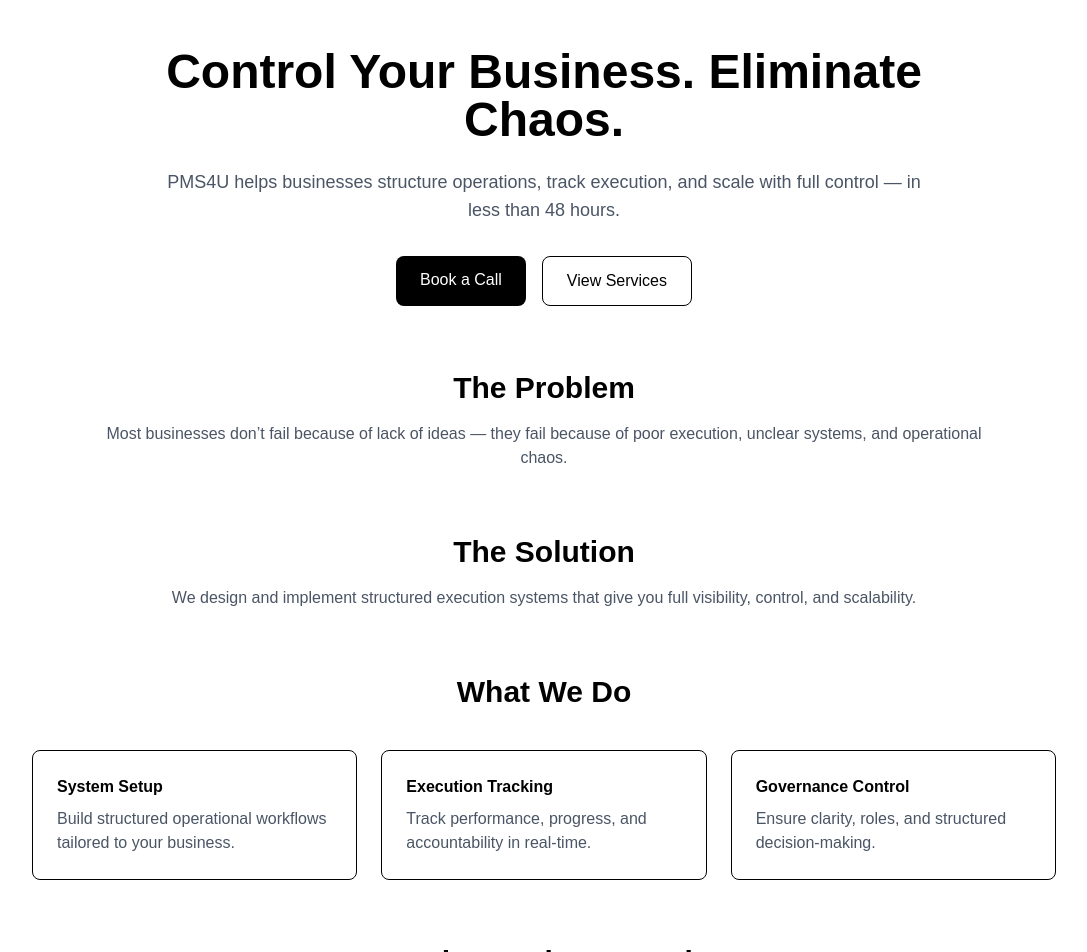
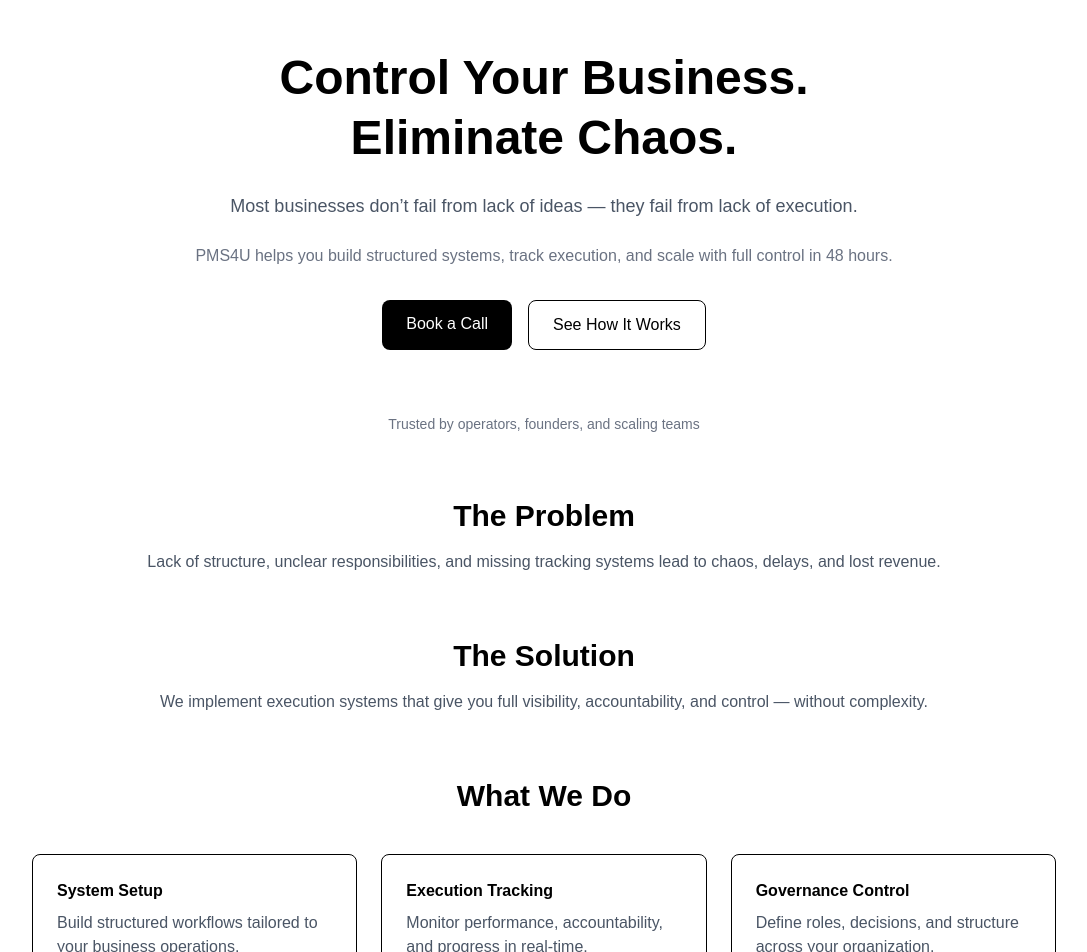
Before and after one commit to ycj62hxqxn-arch/pms4u, a Next.js app in the folder pms4u/: page / in a window 1280 px wide. Shown: the top 952 px of the page, without its empty margins (96-1183 px from the left). Built offline with nearby package versions, Linux system fonts and the light colour scheme.

Commit message:
upgrade UI + conversion v2

```diff
--- a/pms4u/app/page.tsx
+++ b/pms4u/app/page.tsx
@@ -4,18 +4,21 @@ export default function Home() {
 
       {/* HERO */}
       <section className="text-center max-w-3xl mx-auto mb-16">
-        <h1 className="text-5xl font-bold mb-6">
-          Control Your Business. Eliminate Chaos.
+        <h1 className="text-5xl font-bold mb-6 leading-tight">
+          Control Your Business. <br /> Eliminate Chaos.
         </h1>
 
-        <p className="text-lg text-gray-600 mb-8">
-          PMS4U helps businesses structure operations, track execution,
-          and scale with full control — in less than 48 hours.
+        <p className="text-lg text-gray-600 mb-6">
+          Most businesses don’t fail from lack of ideas — they fail from lack of execution.
+        </p>
+
+        <p className="text-md text-gray-500 mb-8">
+          PMS4U helps you build structured systems, track execution, and scale with full control in 48 hours.
         </p>
 
         <div className="flex justify-center gap-4">
           <a
-            href="https://wa.me/201XXXXXXXXX"
+            href="https://wa.me/491723256044"
             className="bg-black text-white px-6 py-3 rounded-lg"
           >
             Book a Call
@@ -25,9 +28,14 @@ export default function Home() {
             href="#services"
             className="border px-6 py-3 rounded-lg"
           >
-            View Services
+            See How It Works
           </a>
         </div>
+      </section>
+
+      {/* TRUST STRIP */}
+      <section className="text-center mb-16 text-gray-500 text-sm">
+        Trusted by operators, founders, and scaling teams
       </section>
 
       {/* PROBLEM */}
@@ -37,9 +45,8 @@ export default function Home() {
         </h2>
 
         <p className="text-gray-600">
-          Most businesses don’t fail because of lack of ideas —
-          they fail because of poor execution, unclear systems,
-          and operational chaos.
+          Lack of structure, unclear responsibilities, and missing tracking systems
+          lead to chaos, delays, and lost revenue.
         </p>
       </section>
 
@@ -50,8 +57,8 @@ export default function Home() {
         </h2>
 
         <p className="text-gray-600">
-          We design and implement structured execution systems
-          that give you full visibility, control, and scalability.
+          We implement execution systems that give you full visibility, accountability,
+          and control — without complexity.
         </p>
       </section>
 
@@ -62,24 +69,24 @@ export default function Home() {
         </h2>
 
         <div className="grid md:grid-cols-3 gap-6">
-          <div className="border p-6 rounded-lg">
+          <div className="border p-6 rounded-lg hover:shadow-lg transition">
             <h3 className="font-bold mb-2">System Setup</h3>
             <p className="text-gray-600">
-              Build structured operational workflows tailored to your business.
+              Build structured workflows tailored to your business operations.
             </p>
           </div>
 
-          <div className="border p-6 rounded-lg">
+          <div className="border p-6 rounded-lg hover:shadow-lg transition">
             <h3 className="font-bold mb-2">Execution Tracking</h3>
             <p className="text-gray-600">
-              Track performance, progress, and accountability in real-time.
+              Monitor performance, accountability, and progress in real-time.
             </p>
           </div>
 
-          <div className="border p-6 rounded-lg">
+          <div className="border p-6 rounded-lg hover:shadow-lg transition">
             <h3 className="font-bold mb-2">Governance Control</h3>
             <p className="text-gray-600">
-              Ensure clarity, roles, and structured decision-making.
+              Define roles, decisions, and structure across your organization.
             </p>
           </div>
         </div>
@@ -87,9 +94,13 @@ export default function Home() {
 
       {/* CTA */}
       <section className="text-center mb-20">
-        <h2 className="text-3xl font-semibold mb-6">
+        <h2 className="text-3xl font-semibold mb-4">
           Ready to Take Control?
         </h2>
+
+        <p className="text-gray-600 mb-6">
+          Get your operational system implemented in less than 48 hours.
+        </p>
 
         <a
           href="https://wa.me/491723256044"
@@ -100,7 +111,7 @@ export default function Home() {
       </section>
 
       {/* FOOTER */}
-      <footer className="text-center text-gray-500 text-sm">
+      <footer className="text-center text-gray-400 text-sm">
         © 2026 PMS4U — BPB Solutions LTD
       </footer>
 
```
